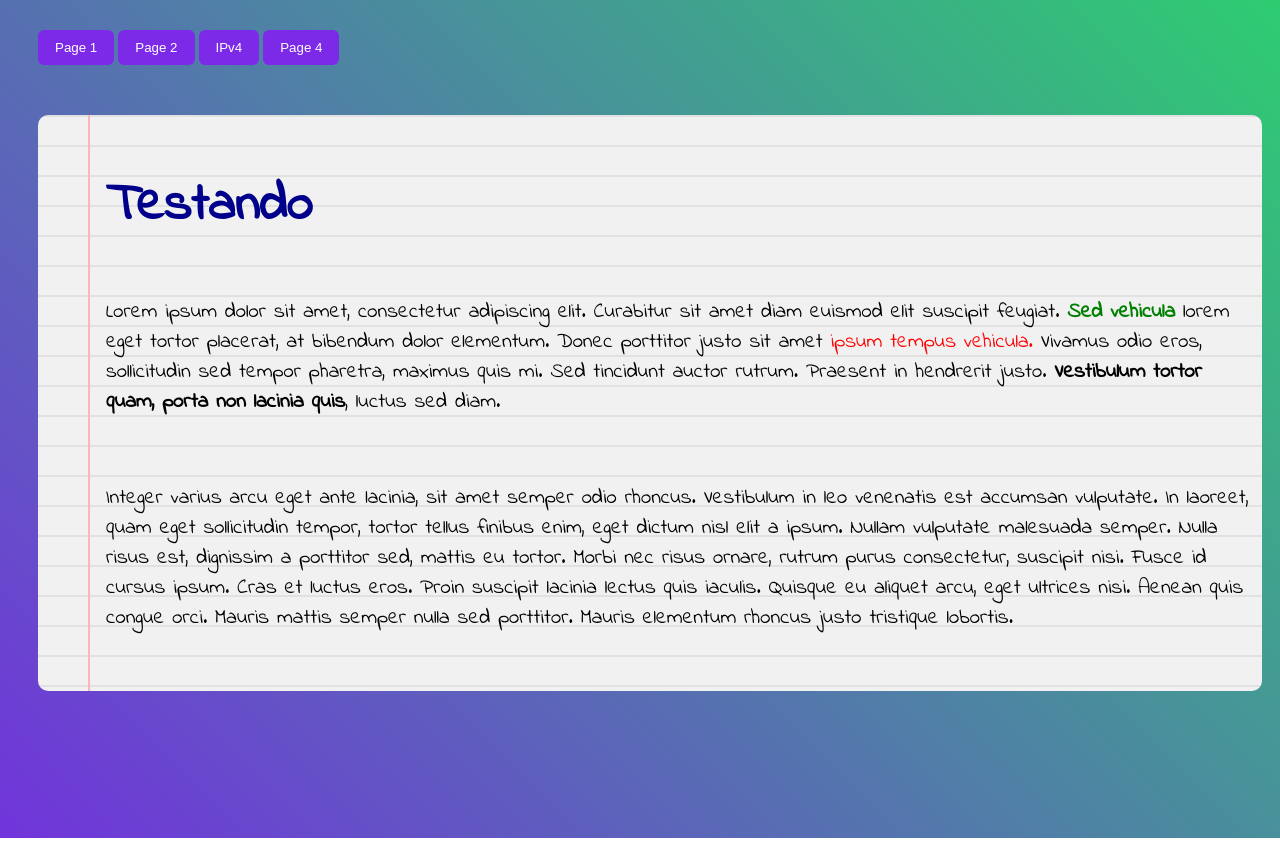
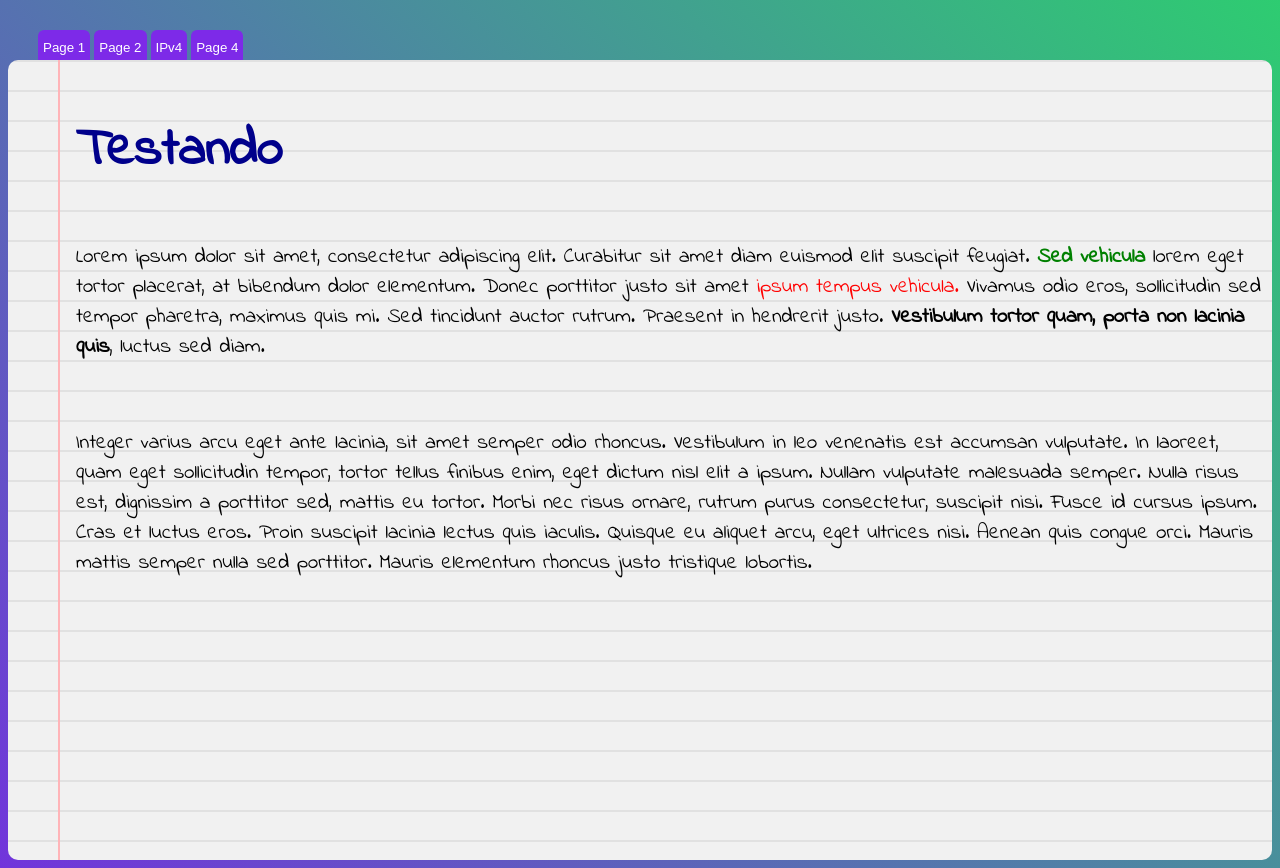
Before and after one commit to fabiomagajr/mycollegenotes, a plain HTML site: page index.html in a window 1280 px wide. Before the commit the page ends 838 px from the top, so only its background shows below. Drawn offline with Linux system fonts and the light colour scheme.

Commit message:
Update home.css

```diff
--- a/css/home.css
+++ b/css/home.css
@@ -3,44 +3,24 @@ h1{
     color: aqua;
 }
 .father{
-    display: block;
+  display: block;
 }
 .top-view{
     position: relative;
-    height: 30px;
+    height: 0px;
+
 }
 .main{
-    padding-top: 25px;
-    padding-left: 20px;
-
-    margin: 10px;
+    padding-left: 0px;
     border-radius: 10px;
     position: relative;
-    height: 36rem;
+    height: 50rem;
 
-
-/*abaixo o teste
-
-
-  background: #f1f1f1;
-  background-image: linear-gradient(
-      90deg,
-      transparent 50px,
-      #ffb4b8 50px,
-      #ffb4b8 52px,
-      transparent 52px
-    ),
-    linear-gradient(#e1e1e1 0.1em, transparent 0.1em);
-  background-size: 100% 30px;
-
-*/
-
-/*Botões*/
 }
 
 .button {
   position: relative;
-  padding: 10px 17px;
+  padding: 10px 5px;
   border-radius: 6px;
   border: none;
   color: #fff;
```
